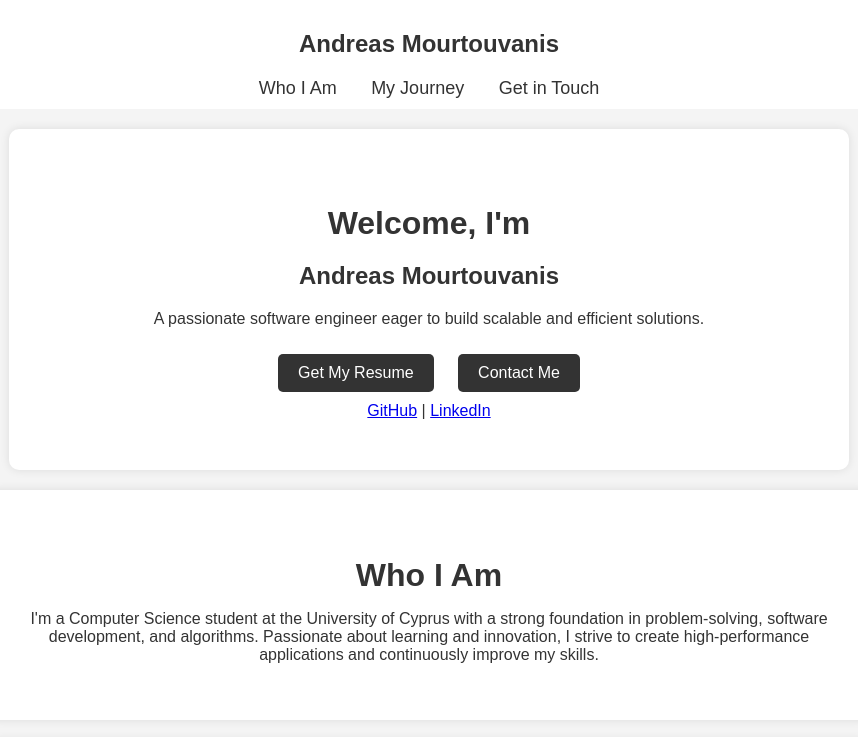
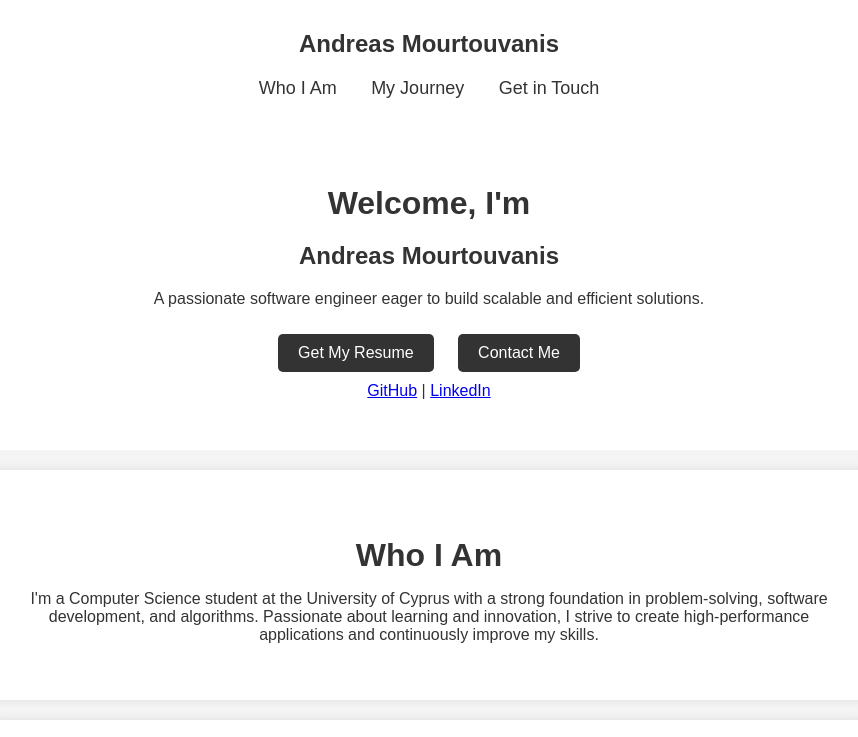
Before and after one commit to mourtou/andreas-portfolio, a plain HTML site: page index.html in a window 1280 px wide. Shown: the top 737 px of the page, without its empty margins (211-1069 px from the left). Drawn offline with Linux system fonts and the light colour scheme.

Commit message:
style.css

```diff
--- a/style.css
+++ b/style.css
@@ -23,16 +23,21 @@ nav ul li {
     margin: 0 15px;
 }
 
-/* Navigation links set to dark */
 nav ul li a {
     color: #333;
     text-decoration: none;
     font-size: 18px;
 }
 
+/* Hero section updated to be full-width */
 #hero {
     padding: 50px 20px;
     background: white;
+    margin: 0;
+    width: 100%;
+    box-sizing: border-box; /* ensures padding doesn't cause horizontal scroll */
+    border-radius: 0;       /* remove rounded corners for full width */
+    box-shadow: none;       /* remove shadow if not needed */
 }
 
 .hero-content h1 {
@@ -66,7 +71,8 @@ nav ul li a {
     text-decoration: none;
 }
 
-section {
+/* All other sections retain the centered, max-width styling */
+section:not(#hero) {
     padding: 40px;
     background: white;
     margin: 20px auto;
```
